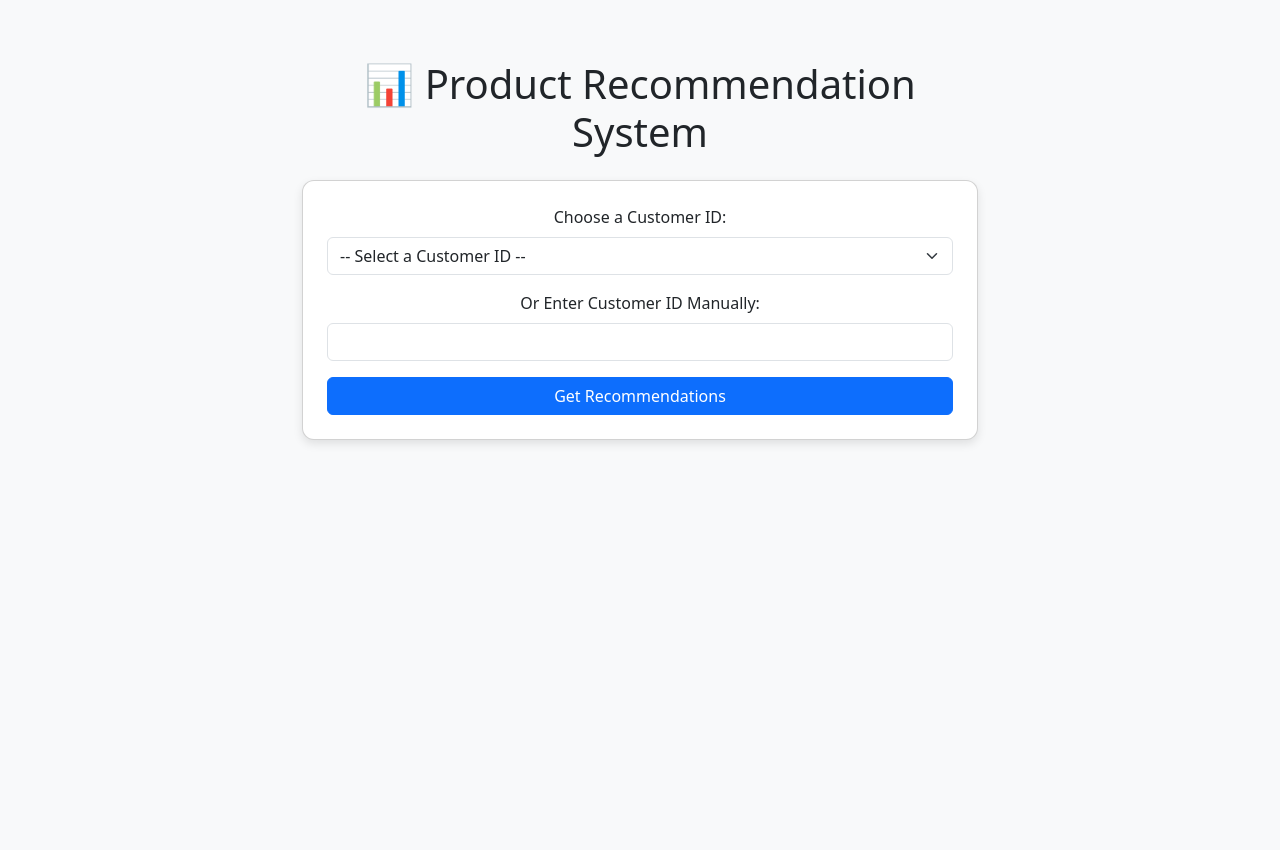
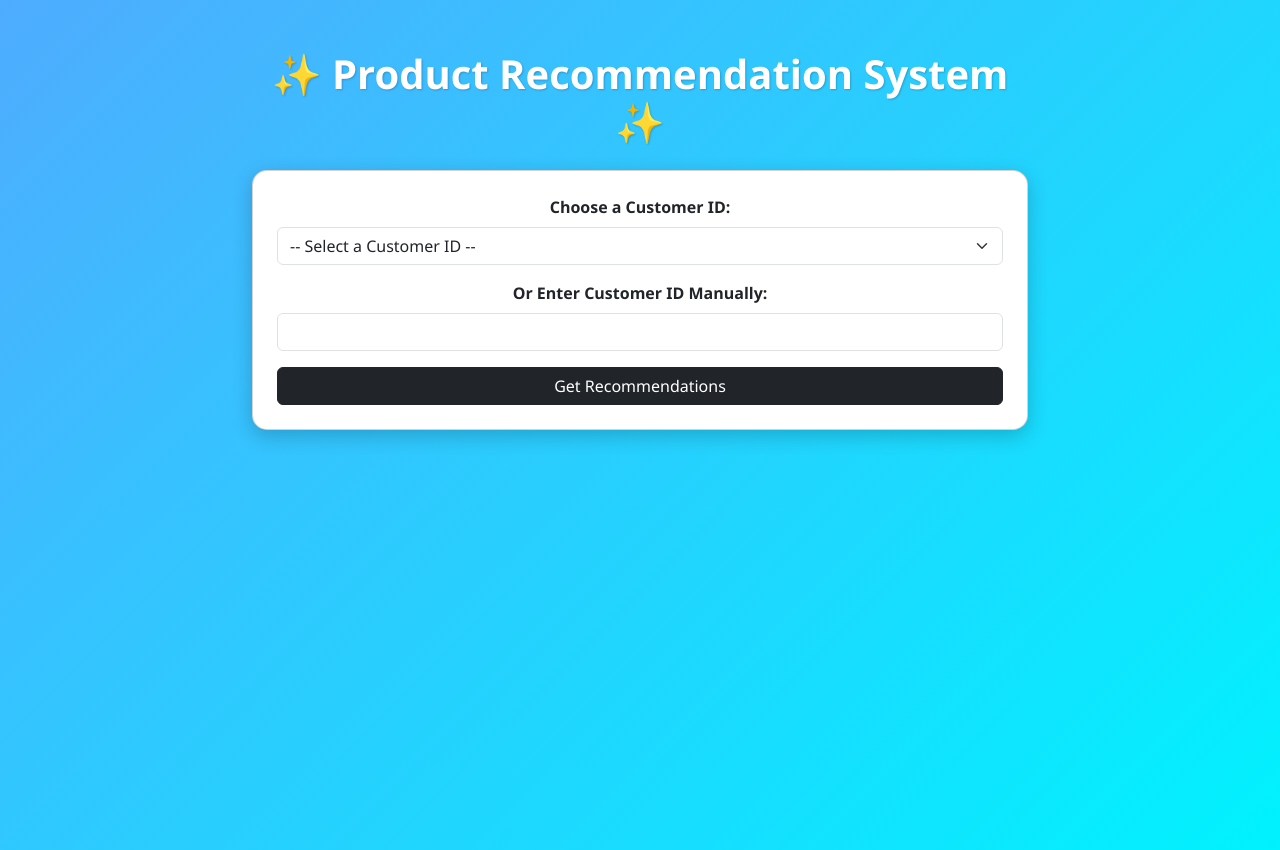
Before and after one commit to yvento/Recommender-System, a Flask app: page / in a window 1280 px wide. Before the commit the page ends 444 px from the top, so only its background shows below. Run offline with Flask 3, Linux system fonts and the light colour scheme; parts of the project's set-up code (start-up, migrations or seed data) failed here and were passed over.

Commit message:
Update index.html

```diff
--- a/templates/index.html
+++ b/templates/index.html
@@ -8,37 +8,57 @@
   <link href="https://cdn.jsdelivr.net/npm/bootstrap@5.3.0/dist/css/bootstrap.min.css" rel="stylesheet">
 
   <style>
-    body { background-color: #f8f9fa; }
-    .container { max-width: 700px; margin-top: 60px; }
-    .card { border-radius: 12px; box-shadow: 0 4px 10px rgba(0,0,0,0.1); }
+    body {
+      background: linear-gradient(135deg, #4facfe, #00f2fe);
+      font-family: 'Segoe UI', Tahoma, Geneva, Verdana, sans-serif;
+      min-height: 100vh;
+    }
+    .container { max-width: 800px; margin-top: 50px; }
+    .card { border-radius: 15px; box-shadow: 0 6px 20px rgba(0,0,0,0.2); }
+    h1 { color: white; font-weight: 700; text-shadow: 1px 1px 2px rgba(0,0,0,0.2); }
+
     .recommendation-card {
-        background: #fff; padding: 12px; margin-bottom: 10px;
-        border-radius: 8px; border: 1px solid #e0e0e0;
-        transition: 0.3s;
+        background: #fff; padding: 20px; margin-bottom: 15px;
+        border-radius: 12px; border: none;
+        box-shadow: 0 4px 15px rgba(0,0,0,0.1);
+        transition: transform 0.3s ease, box-shadow 0.3s ease;
     }
-    .recommendation-card:hover { background: #f1f1f1; }
-    .rating-badge { background: #007bff; color: white; padding: 5px 10px; border-radius: 5px; }
+    .recommendation-card:hover {
+        transform: translateY(-5px);
+        box-shadow: 0 8px 25px rgba(0,0,0,0.2);
+    }
+    .product-icon {
+        font-size: 32px; margin-right: 12px;
+    }
+    .badge-rec {
+        background: linear-gradient(135deg, #ff9966, #ff5e62);
+        color: white;
+        border-radius: 20px;
+        padding: 5px 12px;
+        font-size: 12px;
+        font-weight: bold;
+    }
   </style>
 </head>
 <body>
   <div class="container text-center">
-    <h1 class="mb-4">📊 Product Recommendation System</h1>
+    <h1 class="mb-4">✨ Product Recommendation System ✨</h1>
     <form id="recommendationForm" class="card p-4">
       <div class="mb-3">
-        <label for="user_id" class="form-label">Choose a Customer ID:</label>
+        <label for="user_id" class="form-label fw-bold">Choose a Customer ID:</label>
         <select id="sample_user_id" class="form-select mb-3">
           <option value="">-- Select a Customer ID --</option>
           <option value="103611">103611</option>
-          <option value="619">619</option>
-          <option value="1024">1024</option>
-          <option value="5000">5000</option>
-          <option value="7501">7501</option>
+          <option value="103997">103997</option>
+          <option value="103741">103741</option>
+          <option value="103806">103806</option>
+          <option value="103378">103378</option>
         </select>
 
-        <label for="user_id" class="form-label">Or Enter Customer ID Manually:</label>
+        <label for="user_id" class="form-label fw-bold">Or Enter Customer ID Manually:</label>
         <input type="text" id="user_id" name="user_id" class="form-control">
       </div>
-      <button type="submit" class="btn btn-primary w-100">Get Recommendations</button>
+      <button type="submit" class="btn btn-dark w-100">Get Recommendations</button>
     </form>
 
     <div class="result mt-4" id="result"></div>
@@ -49,7 +69,6 @@
       $('#recommendationForm').on('submit', function(e) {
         e.preventDefault();
 
-        // Priority: dropdown > manual entry
         var userId = $('#sample_user_id').val() || $('#user_id').val();
 
         if (!userId) {
@@ -57,8 +76,7 @@
           return;
         }
 
-        // Show loading spinner
-        $('#result').html('<div class="spinner-border text-primary" role="status"><span class="visually-hidden">Loading...</span></div>');
+        $('#result').html('<div class="spinner-border text-light" role="status"><span class="visually-hidden">Loading...</span></div>');
 
         $.ajax({
           url: '/recommend',
@@ -70,12 +88,16 @@
               $('#result').html('<div class="alert alert-warning">⚠️ No recommendations found for this ID.</div>');
               return;
             }
-            var results = '<h3 class="mb-3">Top Recommendations</h3>';
+            var results = '<h3 class="text-white mb-3">🌟 Top Recommendations For You</h3>';
             $.each(data, function(index, value) {
               results += `
-                <div class="recommendation-card text-start">
-                  <strong>Product ID:</strong> ${value[0]}
-                  <span class="rating-badge">⭐ ${value[1]}</span>
+                <div class="recommendation-card d-flex align-items-center text-start">
+                  <span class="product-icon">📦</span>
+                  <div>
+                    <h5 class="mb-1">Product ID: ${value[0]}</h5>
+                    <p class="mb-1"><strong>Product Name:</strong> ${value[2]}</p>
+                    <span class="badge-rec">Recommended for You</span>
+                  </div>
                 </div>`;
             });
             $('#result').html(results);
```
